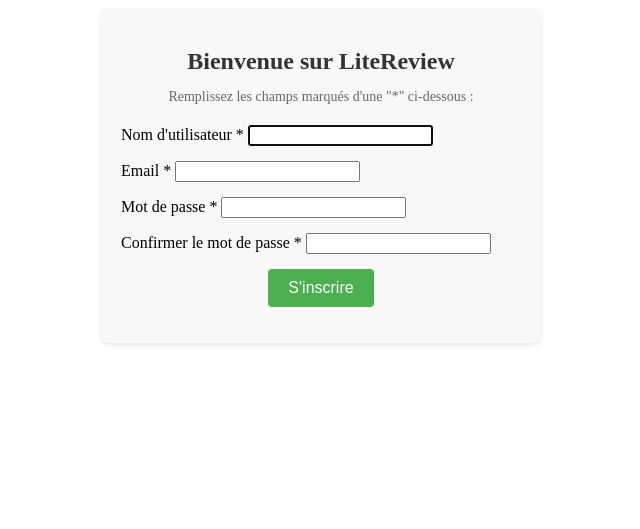
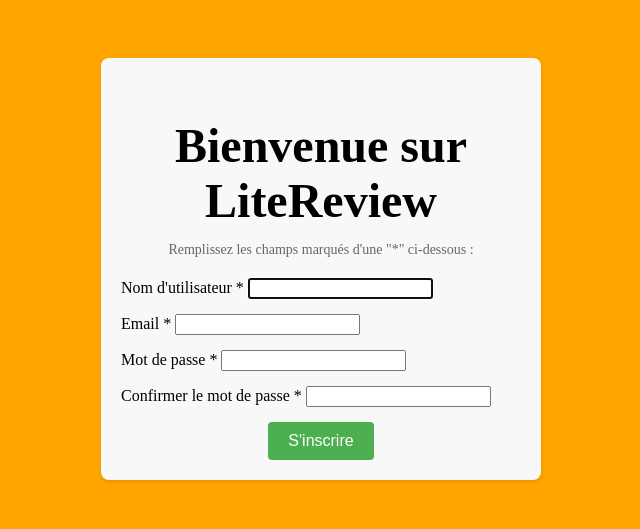
Before and after one commit to Saurelien/project_9, a Django app: page /register/ in a window 1280 px wide. Shown: the top 529 px of the page, without its empty margins (319-959 px from the left). Run offline with Django 4.2, Linux system fonts and the light colour scheme.

Commit message:
Fixed the color schema of register.html

```diff
--- a/authenticator/static/authenticator/register.css
+++ b/authenticator/static/authenticator/register.css
@@ -45,3 +45,15 @@
   justify-content: space-between;
   margin-bottom: 10px;
 }
+
+.register-page {
+    background-color: orange;
+    padding: 50px;
+}
+
+.register-title {
+    font-size: 48px;
+    color: black;
+    text-align: center;
+    animation: wave-animation 2s infinite;
+}
--- a/authenticator/templates/authenticator/register.html
+++ b/authenticator/templates/authenticator/register.html
@@ -1,5 +1,12 @@
 <!-- register.html -->
 {% load static %}
+<!DOCTYPE html>
+<html>
+<head>
+    <title>LiteReview</title>
+    <link rel="stylesheet" type="text/css" href="{% static 'authenticator/register.css' %}">
+</head>
+<body class="register-page">
 {% block styles %}
     <link rel="stylesheet" type="text/css" href="{% static 'authenticator/register.css' %}">
 {% endblock %}
@@ -31,3 +38,5 @@
     </form>
   </div>
 {% endblock %}
+</body>
+</html>
```
